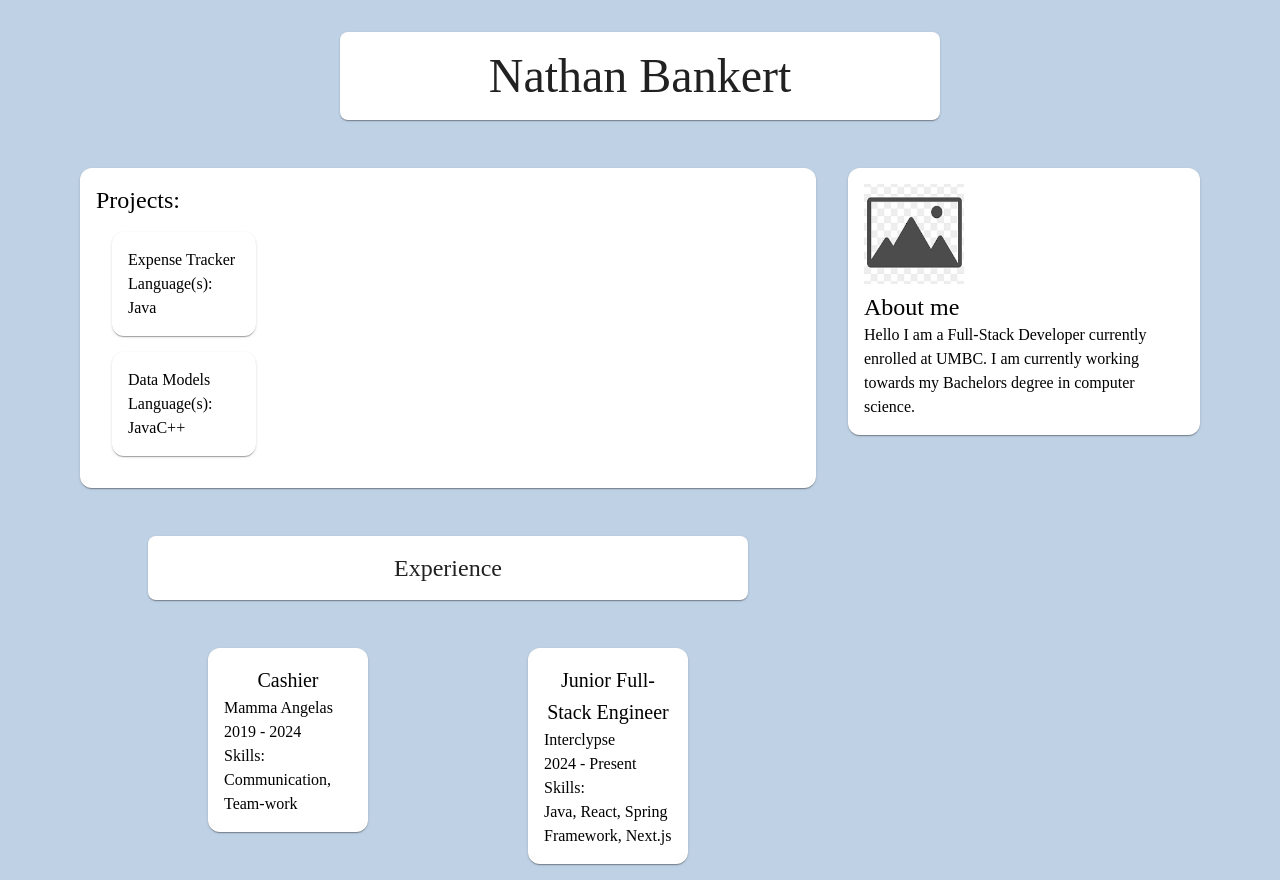
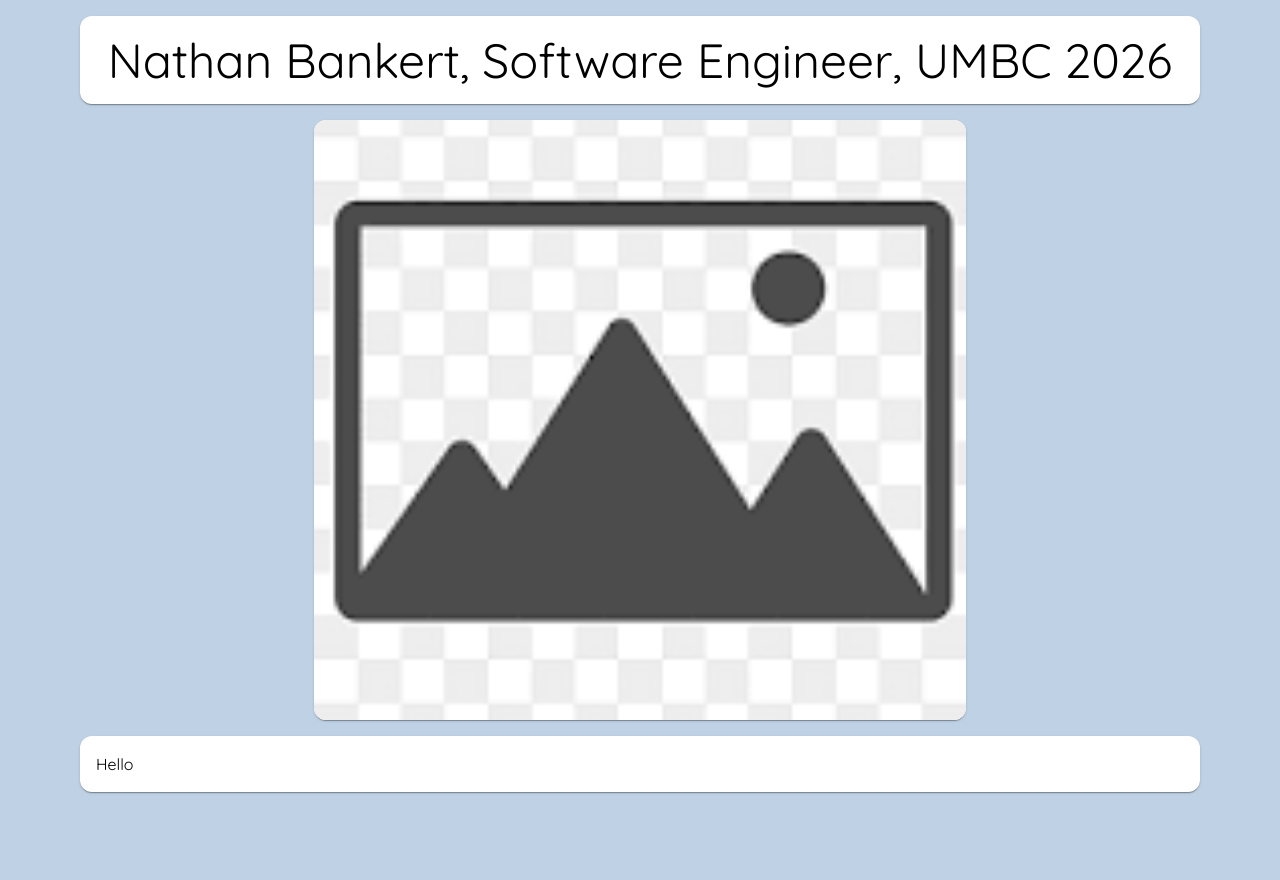
Before and after one commit to Faseian/PortfolioV2, a React (Vite) app: page / in a window 1280 px wide. After the commit the page ends 808 px from the top, so only its background shows below. Built offline with nearby package versions, Linux system fonts and the light colour scheme.

Commit message:
Updated flipcard

```diff
--- a/src/assets/theme.js
+++ b/src/assets/theme.js
@@ -1,4 +1,5 @@
 import { createTheme } from "@mui/material";
+import "@fontsource/quicksand"
 
 const theme = createTheme({
   components: {
@@ -13,7 +14,7 @@ const theme = createTheme({
     }
   },
   typography: {
-    fontFamily: 'serif',
+    fontFamily: 'quicksand',
     color: '#bfd1e5'
   },
 })
--- a/src/views/Homepage.jsx
+++ b/src/views/Homepage.jsx
@@ -1,59 +1,44 @@
-import { Container, Grid2 as Grid, Paper, Typography } from '@mui/material'
+import { Button, Box, Collapse, Container, Grid2 as Grid, Paper, Stack, Typography } from '@mui/material'
+import ArrowForwardIosIcon from '@mui/icons-material/ArrowForwardIos'
+import ArrowBackIosIcon from '@mui/icons-material/ArrowBackIos'
+import ReactCardFlip from 'react-card-flip'
 import { Link } from 'react-router'
 import Card from '../components/Card/Card'
 import experience from '../constants/Experience'
 import projects from '../constants/Projects'
+import { useState } from 'react'
 
 export default function Homepage() {
-  const JobDiv = ({ job }) => {
-    const {
-      title,
-      company,
-      years,
-      skills
-    } = job
-    const skillLength = job?.skills?.length - 1
+  const [isCollapsed, setIsCollapsed] = useState(false)
+
+  const handleClick = () => setIsCollapsed(!isCollapsed)
+
+  const Image = ({
+    width,
+    height,
+    src,
+    alt,
+    handleClick,
+    styles
+  }) => {
     return (
-      <Card>
-        <Typography variant='h6' textAlign='center'>
-          {title}
-        </Typography>
-        <Typography>
-          {company}
-        </Typography>
-        <Typography>
-          {years?.startDate} - {years?.endDate}
-        </Typography>
-        <Typography>
-            Skills:
-        </Typography>
-        <Typography>
-          {skills.map((skill, index) => {
-            if (index === skillLength) {
-              return skill
-            } else {
-              return skill + ', '
-            }
-        })}
-        </Typography>
-      </Card>
-    )
-  }
-
-  const ProjectDiv = ({ project }) => {
-    const {
-      title,
-      languages
-    } = project
-    return (
-      <Card link={project.link}>
-        <Typography>
-          {title}
-        </Typography>
-        <Typography>
-          Language(s): {languages.map(lang => lang)}
-        </Typography>
-      </Card>
+      <Box
+        component={Paper}
+        justifyContent='center'
+        width={width}
+        height={height}
+        borderRadius={3}
+        overflow='hidden'
+        onClick={handleClick}
+        {...styles}
+      >
+        <img
+          src={src}
+          alt={alt}
+          width='100%'
+          height='100%'
+        />
+      </Box>
     )
   }
 
@@ -64,75 +49,58 @@ export default function Homepage() {
         justifyContent='center'
         direction={'column'}
       >
-          <Grid size={12}>
+        <Grid
+          container
+          justifyContent='center'
+          direction='column'
+        >
+          <Card>
             <Typography
               variant='h3'
               textAlign='center'
-              justifySelf='center'
-              component={Paper}
-              p={2}
-              borderRadius={2}
-              width={{ xs: '100%', md: '600px'}}
-              m={4}
             >
-              Nathan Bankert
+              Nathan Bankert, Software Engineer, UMBC 2026
             </Typography>
-          </Grid>
-          <Grid
-            container
-            direction={{ xs: 'column-reverse', md: 'row' }}
+          </Card>
+          <Stack
+            direction='row'
+            justifyContent='center'
+            alignItems='center'
           >
-            <Grid size={{ xs: 12, md: 8}}>
-              <Card>
-                <Typography variant='h5'>
-                  Projects:
-                </Typography>
-                {projects.map((project, index) =>
-                  <Grid key={index} size={{ xs: 12, md: 3 }}>
-                    <ProjectDiv project={project}/>
-                  </Grid>
-                )}
-              </Card>
-            </Grid>
-            <Grid
-              size={{ xs: 12, md: 4}}
+            <ReactCardFlip isFlipped={isCollapsed} flipDirection='horizontal'>
+              <Image
+                src='/assets/placeholder.png'
+                alt='self'
+                height={{ xs: '200px', md: '600px'}}
+                width='100%'
+                handleClick={handleClick}
+              />
+              <Card
+                style={{
+                  height: '600px',
+                  width: '100%',
+                }}
               >
-              <Card>
-                <img src='../../public/assets/placeholder.png' width='100px' height='100px'/>
-                <Typography variant='h5'>
+                <Box height='600px' width='100%'>
+                  <Stack
+                    width='100%'
+                  >
+                    <Typography>
                       About me
                     </Typography>
+                    <Button onClick={handleClick}>Button</Button>
+                  </Stack>
+                </Box>
+              </Card>
+            </ReactCardFlip>
+          </Stack>
+        </Grid>
+        <Grid>
+          <Card>
             <Typography>
-                  Hello I am a Full-Stack Developer currently enrolled at UMBC. I am currently
-                  working towards my Bachelors degree in computer science.
+              Hello
             </Typography>
           </Card>
-            </Grid>
-          </Grid>
-          <Grid size={{ xs: 12, md: 8 }}>
-              <Typography
-                variant='h5'
-                textAlign='center'
-                justifySelf='center'
-                component={Paper}
-                p={2}
-                borderRadius={2}
-                width={{ xs: '100%', md: '600px'}}
-                m={4}
-              >
-                Experience
-              </Typography>
-              <Grid
-                container
-                size={12}
-                justifyContent='space-evenly'
-              >
-                {experience.map((job) =>
-                  <Grid key={job.title} size={{ xs: 12, md: 3}}>
-                    <JobDiv job={job}/>
-                  </Grid>
-                )}
-              </Grid>
         </Grid>
       </Grid>
     </Container>
```
Also changed, not shown: package.json (+6 -3 lines), 1 other file (tests, documents, lock files or other folders). Lines whose indentation alone changed are shown as unchanged.
